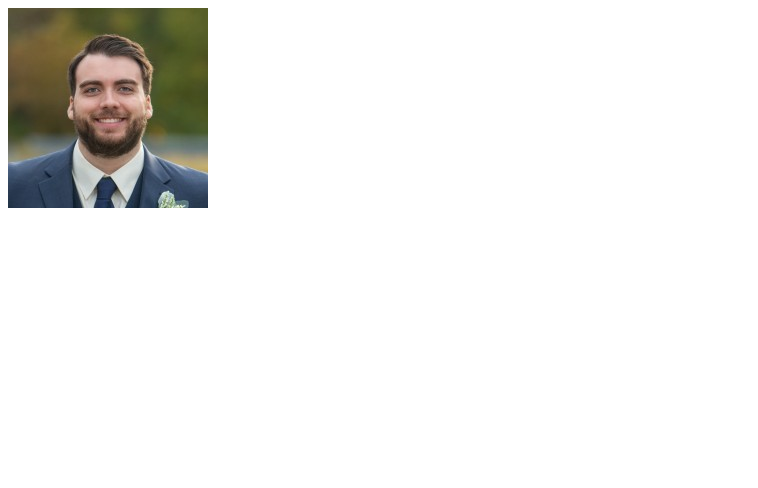
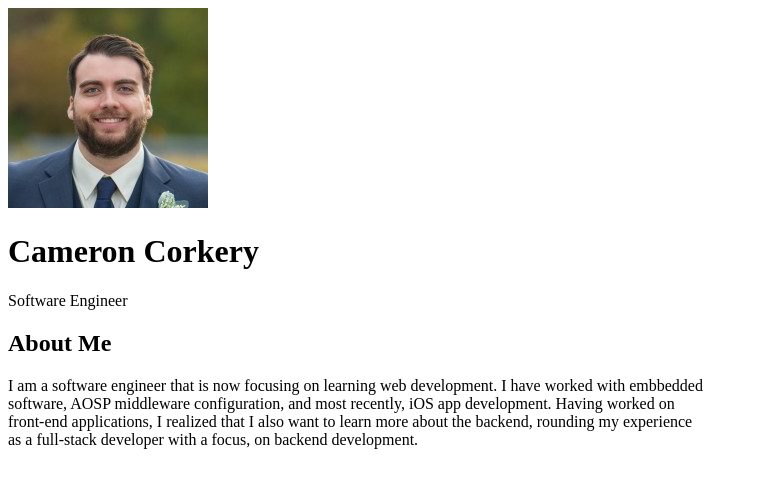
Before and after one commit to CameronC99/Personal-Portfolio, a plain HTML site: page index.html in a window 1280 px wide. Shown: the whole page, without its empty margins (0-758 px from the left). Drawn offline with Linux system fonts and the light colour scheme.

Commit message:
Added about me section and info

```diff
--- a/index.html
+++ b/index.html
@@ -6,6 +6,18 @@
     <body>
         <header>
             <img src="headerPhoto.jpg" alt="Profile picture">
+            <h1>Cameron Corkery</h1>
+            <p>Software Engineer</p>
         </header>
+
+        <section>
+            <h2>About Me</h2>
+            <p>
+                I am a software engineer that is now focusing on learning web development. I have worked with embbedded <br>software,
+                AOSP middleware configuration, and most recently, iOS app development. Having worked on <br>front-end applications,
+                I realized that I also want to learn more about the backend, rounding my experience <br>as a full-stack developer with a focus,
+                on backend development.
+            </p>
+        </section>
     </body>
 </html>
```
